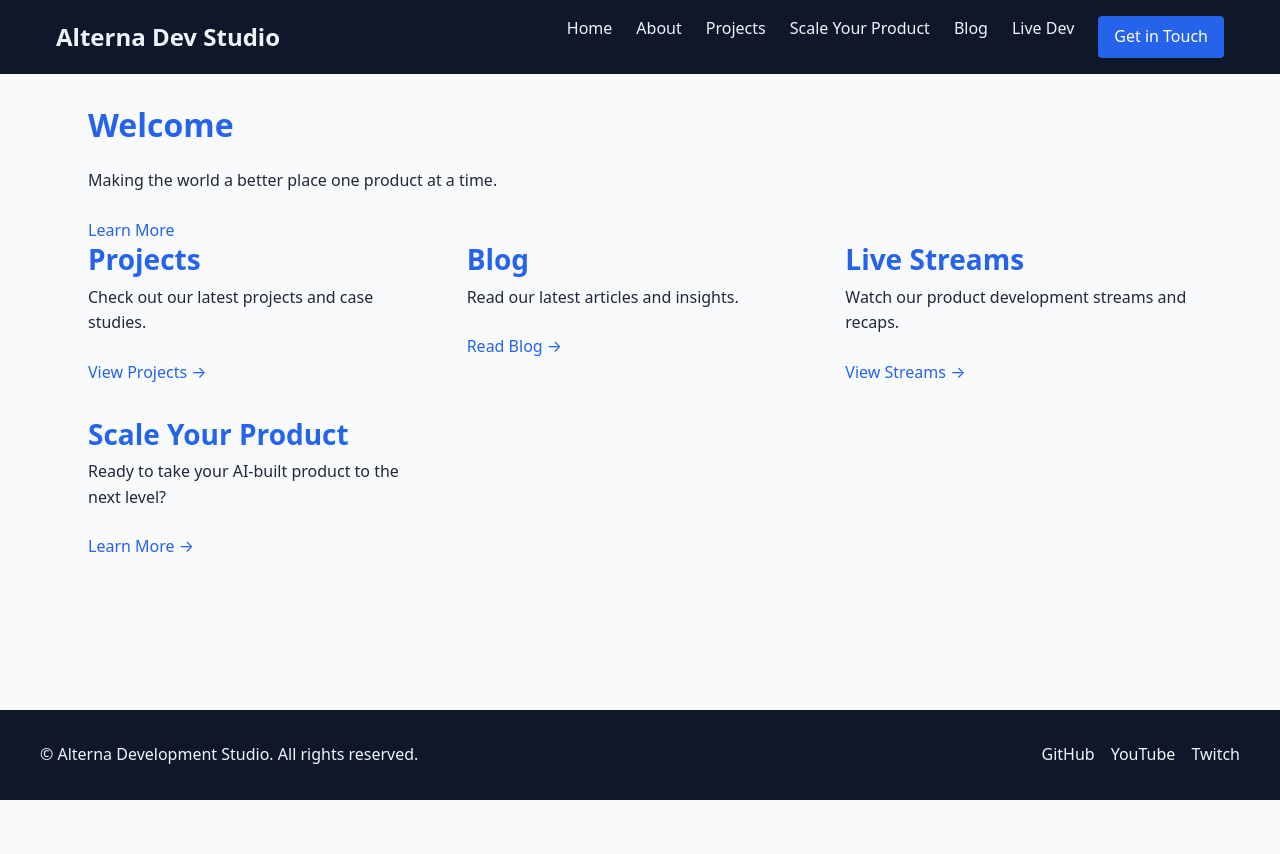
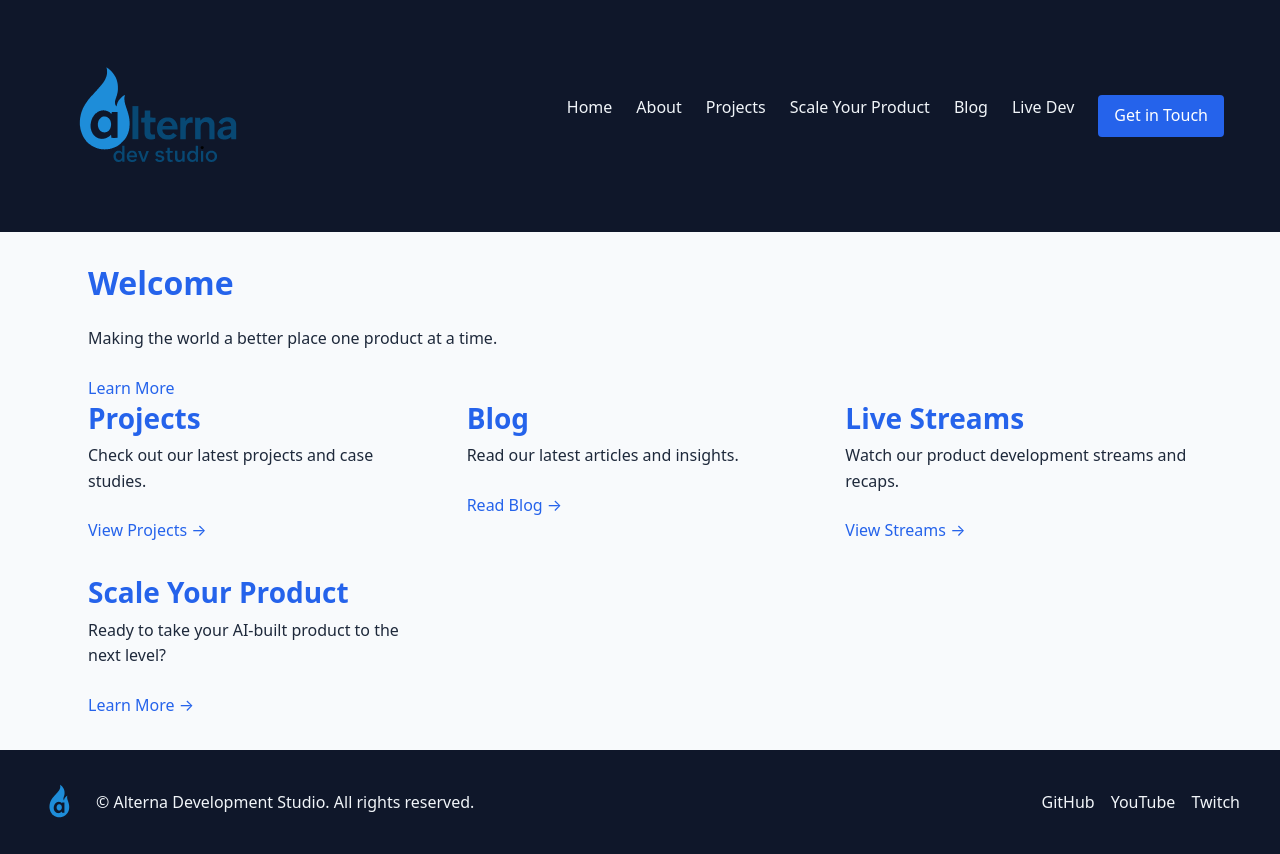
Before and after one commit to Alterna-Dev-Studio/alternadevstudio.com, an Eleventy site: page src/index.njk in a window 1280 px wide. Before the commit the page ends 800 px from the top, so only its background shows below. Built offline with nearby package versions, Linux system fonts and the light colour scheme; Eleventy itself is replaced by a stand-in of ours; files that its build step writes are made by us from their sources; what @directus/sdk would draw is missing.

Commit message:
add logo/icon/brand graphics to website.

```diff
--- a/src/_layouts/base.njk
+++ b/src/_layouts/base.njk
@@ -6,11 +6,17 @@
   <meta name="description" content="{{ description | default('Alterna Development Studio - Building better products with our live development process') }}">
   <title>{{ title | default("Alterna Development Studio") }}</title>
   <link rel="stylesheet" href="/css/styles.css">
+  <link rel="icon" type="image/svg+xml" href="/_assets/alterna_icon.svg">
+  <link rel="icon" type="image/png" sizes="32x32" href="/_assets/favicon-32x32.png">
+  <link rel="icon" type="image/png" sizes="16x16" href="/_assets/favicon-16x16.png">
+  <link rel="shortcut icon" href="/_assets/favicon.ico">
 </head>
 <body>
   <header>
     <div class="site-header">
-      <a href="/" class="site-logo">Alterna Dev Studio</a>
+      <a href="/" class="site-logo">
+        <img src="/_assets/alternadev_logo_full.svg" alt="Alterna Dev Studio" width="200" height="40">
+      </a>
       <button class="menu-toggle" id="menu-toggle" aria-label="Toggle menu">☰</button>
       <nav id="main-nav" class="mobile-hidden">
         <ul>
@@ -34,8 +40,11 @@
 
   <footer>
     <div class="site-footer">
-      <div class="copyright">
-        &copy; {{ "" | date("YYYY") }} Alterna Development Studio. All rights reserved.
+      <div class="footer-brand">
+        <img src="/_assets/alterna_icon.svg" alt="Alterna Dev Studio Icon" width="40" height="40" class="footer-logo">
+        <div class="copyright">
+          &copy; {{ "" | date("YYYY") }} Alterna Development Studio. All rights reserved.
+        </div>
       </div>
       <div class="social-links">
         <a href="https://github.com/" target="_blank" rel="noopener noreferrer" aria-label="GitHub">GitHub</a>
--- a/src/css/styles.css
+++ b/src/css/styles.css
@@ -98,9 +98,15 @@ header {
 }
 
 .site-logo {
-  font-size: 1.5rem;
-  font-weight: bold;
+  display: flex;
+  align-items: center;
   color: var(--text-light);
+}
+
+.site-logo img {
+  max-width: 100%;
+  height: auto;
+  display: block;
 }
 
 nav ul {
@@ -141,6 +147,17 @@ footer {
   display: flex;
   justify-content: space-between;
   align-items: center;
+}
+
+.footer-brand {
+  display: flex;
+  align-items: center;
+  gap: 1rem;
+}
+
+.footer-logo {
+  width: 40px;
+  height: 40px;
 }
 
 .social-links {
@@ -255,6 +272,11 @@ footer {
     text-align: center;
   }
 
+  .footer-brand {
+    flex-direction: column;
+    align-items: center;
+  }
+
   .menu-toggle {
     display: block;
     position: absolute;
```
